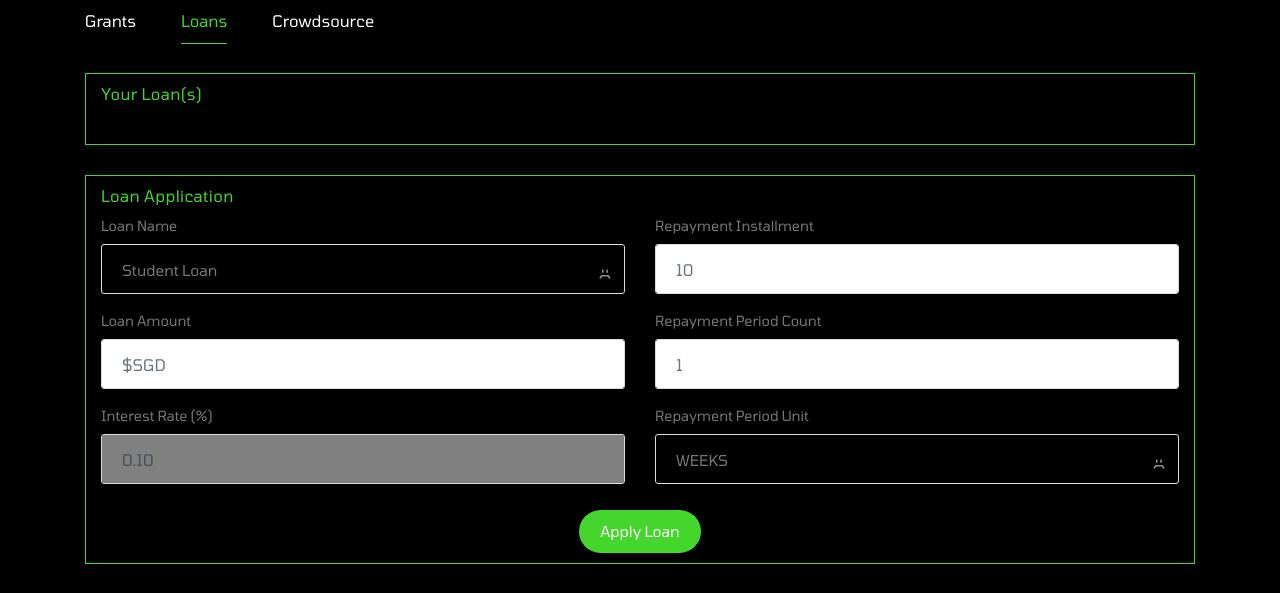
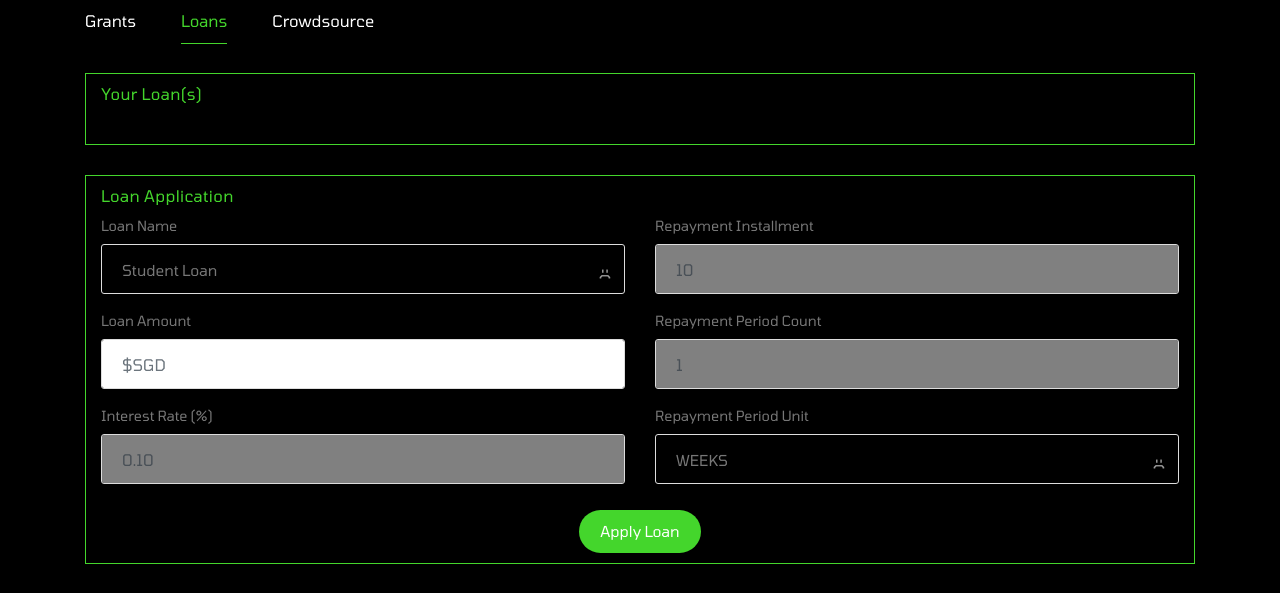
Before and after one commit to twickatwk/finalbankrepo, a Flask app: page /grants in a window 1280 px wide, after a click on "Loans". Shown: the part 567-1160 px from the top of the page. Run offline with Flask 2, Linux system fonts and the light colour scheme; the visitor is signed in with stand-in values (Sample User, id 1); data comes from the database, SQL or seed files in the repository; data that the repository does not hold is empty; some libraries are stand-ins or nearby versions; some web fonts are replaced.

Commit message:
adjust css changes

```diff
--- a/templates/grants.html
+++ b/templates/grants.html
@@ -265,7 +265,7 @@
                                                     <div class="col-md-6">
                                                         <div class="form-group">
                                                             <label>Repayment Installment</label>
-                                                            <input type="text" class="form-control filter-input" placeholder="10" id="repaymentInstallments" name="repaymentInstallments">
+                                                            <input type="text" class="form-control filter-input" value="10" id="repaymentInstallments" name="repaymentInstallments" disabled="disabled" style="background-color: grey;">
                                                         </div>
                                                     </div>
 
@@ -299,14 +299,14 @@
                                                     <div class="col-md-6">
                                                         <div class="form-group">
                                                             <label>Repayment Period Count</label>
-                                                            <input type="text" class="form-control filter-input" placeholder="1" id="repaymentPeriodCount" name="repaymentPeriodCount">
+                                                            <input type="text" class="form-control filter-input" value="1" id="repaymentPeriodCount" name="repaymentPeriodCount" disabled="disabled" style="background-color: grey;">
                                                         </div>
                                                     </div>
 
                                                     <div class="col-md-6">
                                                         <div class="form-group">
                                                             <label>Interest Rate (%)</label>
-                                                            <input type="text" class="form-control filter-input" value=0.10 disabled="disabled" placeholder="2.00" id="interestRate" name="interestRate" style="background-color: grey;">
+                                                            <input type="text" class="form-control filter-input" value=0.10 id="interestRate" name="interestRate" disabled="disabled" style="background-color: grey;">
 
                                                         </div>
                                                     </div>
--- a/views.py
+++ b/views.py
@@ -207,8 +207,8 @@ def loanprocessing_page():
         interestRate = "2"
         arrearsTolerancePeriod = "0"
         gracePeriod = "0"
-        repaymentInstallments = str(result["repaymentInstallments"])
-        repaymentPeriodCount = result["repaymentPeriodCount"]
+        repaymentInstallments = "10"
+        repaymentPeriodCount = "1"
         periodicPayment = 0
         repaymentPeriodUnit = result["repayment_period_unit"]
         value = current_user.first_name + current_user.last_name + str(random.randint(1,88888))
```
